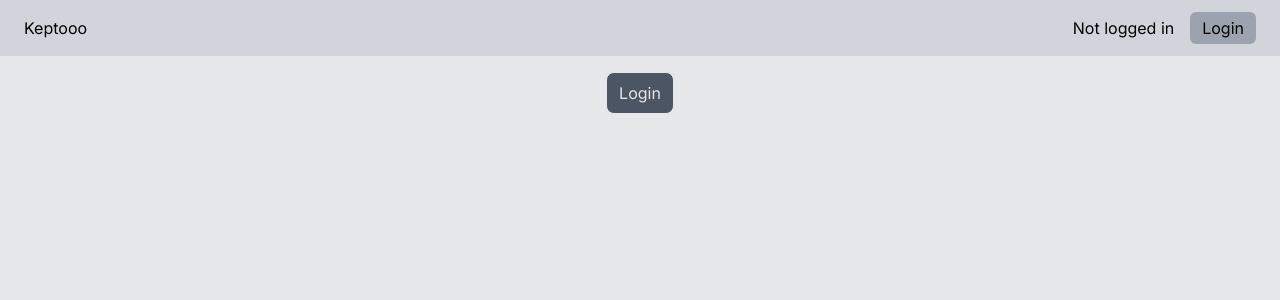
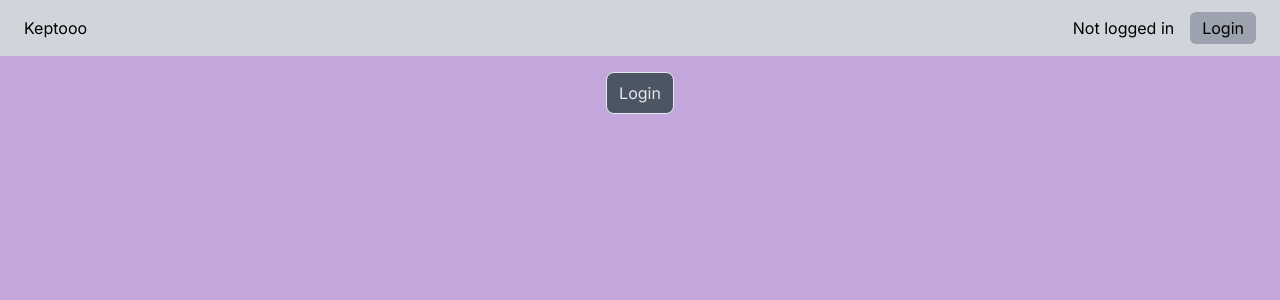
Before and after one commit to kratikesh18/Keptoo, a Next.js app: page / in a window 1280 px wide. Shown: the top 300 px of the page. Built offline with nearby package versions, Linux system fonts and the light colour scheme; no server answers; what @liveblocks/node would draw is missing.

Commit message:
stably moving forward

```diff
--- a/src/app/globals.css
+++ b/src/app/globals.css
@@ -11,3 +11,30 @@ button[type="submit"],
 button[type="submit"] {
   @apply bg-purple-700 border-purple-400 text-white;
 }
+
+.collaboration-cursor__caret {
+  border-left: 1px solid #0d0d0d;
+  border-right: 1px solid #0d0d0d;
+  margin-left: -1px;
+  margin-right: -1px;
+  pointer-events: none;
+  position: relative;
+  word-break: normal;
+}
+
+.collaboration-cursor__label {
+  font-style: normal;
+  font-weight: 600;
+  left: -1px;
+  line-height: normal;
+  position: absolute;
+  user-select: none;
+  white-space: nowrap;
+  font-size: 14px;
+  color: #fff;
+  top: -1.4em;
+  border-radius: 6px;
+  border-bottom-left-radius: 0;
+  padding: 2px 6px;
+  pointer-events: none;
+}
--- a/src/app/layout.tsx
+++ b/src/app/layout.tsx
@@ -18,7 +18,7 @@ export default function RootLayout({
 }>) {
   return (
     <html lang="en">
-      <body className={`${inter.className} bg-gray-200 `}>
+      <body className={`${inter.className} bg-purple-800/40 `}>
         <Header />
         <main className="px-4 my-4">{children}</main>
       </body>
--- a/src/app/page.tsx
+++ b/src/app/page.tsx
@@ -1,5 +1,5 @@
 import Boards from "@/components/Boards";
-// import InConstructionPage from "@/components/InConstructionPage";
+
 import LoginView from "@/components/views/LoginView";
 import { authOptions } from "@/lib/authOptions";
 import { faArrowRight } from "@fortawesome/free-solid-svg-icons";
@@ -12,8 +12,7 @@ export default async function Home() {
   const session = await getServerSession(authOptions);
 
   if (!session) {
-    // return <InConstructionPage />;
-    return <LoginView />;
+    return <LoginView />
   }
 
   return (
@@ -25,7 +24,7 @@ export default async function Home() {
 
       <div>
         <Link
-          className="bg-purple-800 text-white py-2 px-3 flex rounded-md  gap-2 items-center "
+          className="bg-purple-800 text-white py-2 px-8 flex w-fit  rounded-md  gap-2 items-center "
           href={"/new-board"}
         >
           Create New Board
--- a/src/components/DescriptionEditor.tsx
+++ b/src/components/DescriptionEditor.tsx
@@ -7,6 +7,8 @@ import { Placeholder } from "@tiptap/extension-placeholder";
 import { Collaboration } from "@tiptap/extension-collaboration";
 import CollaborationCursor from "@tiptap/extension-collaboration-cursor";
 import { useSelf } from "@/app/liveblocks.config";
+import { FontAwesomeIcon } from "@fortawesome/react-fontawesome";
+import { faBold } from "@fortawesome/free-solid-svg-icons";
 
 type EditorProps = {
   doc: Doc;
@@ -30,14 +32,25 @@ function DescriptionEditor({ doc, provider, cardId }: EditorProps) {
         emptyEditorClass: "is-editor-empty",
         placeholder: "Task description ...",
       }),
-      Collaboration.configure({ document: doc, field: cardId }),
-      CollaborationCursor.configure({ provider, user: userInfo }),
+      Collaboration.configure({
+        document: doc,
+        field: cardId,
+      }),
+
+      CollaborationCursor.configure({
+        provider,
+        user: userInfo,
+      }),
     ],
   });
   return (
     <div>
+      <div className="">
+        <button onClick={() => editor?.chain().focus().toggleBold().run()}>
+          <FontAwesomeIcon icon={faBold} />
+        </button>
+      </div>
       <EditorContent editor={editor} />
-
     </div>
   );
 }
--- a/src/components/formComponents/NewColumnForm.tsx
+++ b/src/components/formComponents/NewColumnForm.tsx
@@ -29,7 +29,7 @@ export const NewColumnForm = () => {
       className="flex gap-1 justify-center flex-col max-w-sm mt-4 ml-4 "
     >
       <input type="text" placeholder="New column name" className="rounded-md" />
-      <button type="submit">Create column</button>
+      <button type="submit" >Create column</button>
     </form>
   );
 };
--- a/src/components/views/CardModal.tsx
+++ b/src/components/views/CardModal.tsx
@@ -8,7 +8,7 @@ import { FontAwesomeIcon } from "@fortawesome/react-fontawesome";
 import { faEllipsisH } from "@fortawesome/free-solid-svg-icons/faEllipsisH";
 import { faFileLines } from "@fortawesome/free-solid-svg-icons";
 import DeleteConcent from "../DeleteConcent";
-// import CardDescription from "../CardDescription";
+import CardDescription from "../CardDescription";
 
 function CardModal() {
   const router = useRouter();
@@ -25,7 +25,7 @@ function CardModal() {
     if (params.cardid && setOpenCard) {
       setOpenCard(params.cardId.toString());
     }
-  }, [params]);
+  }, [params, setOpenCard]);
 
   const handleBackdropClick = () => {
     router.back();
@@ -105,7 +105,7 @@ function CardModal() {
               <FontAwesomeIcon icon={faFileLines} />
               Description
             </h2>
-            {/* <CardDescription /> */}
+            <CardDescription />
           </div>
         )}
       </div>
```
Also changed, not shown: package.json (+7 -0 lines), 1 other file (tests, documents, lock files or other folders).
